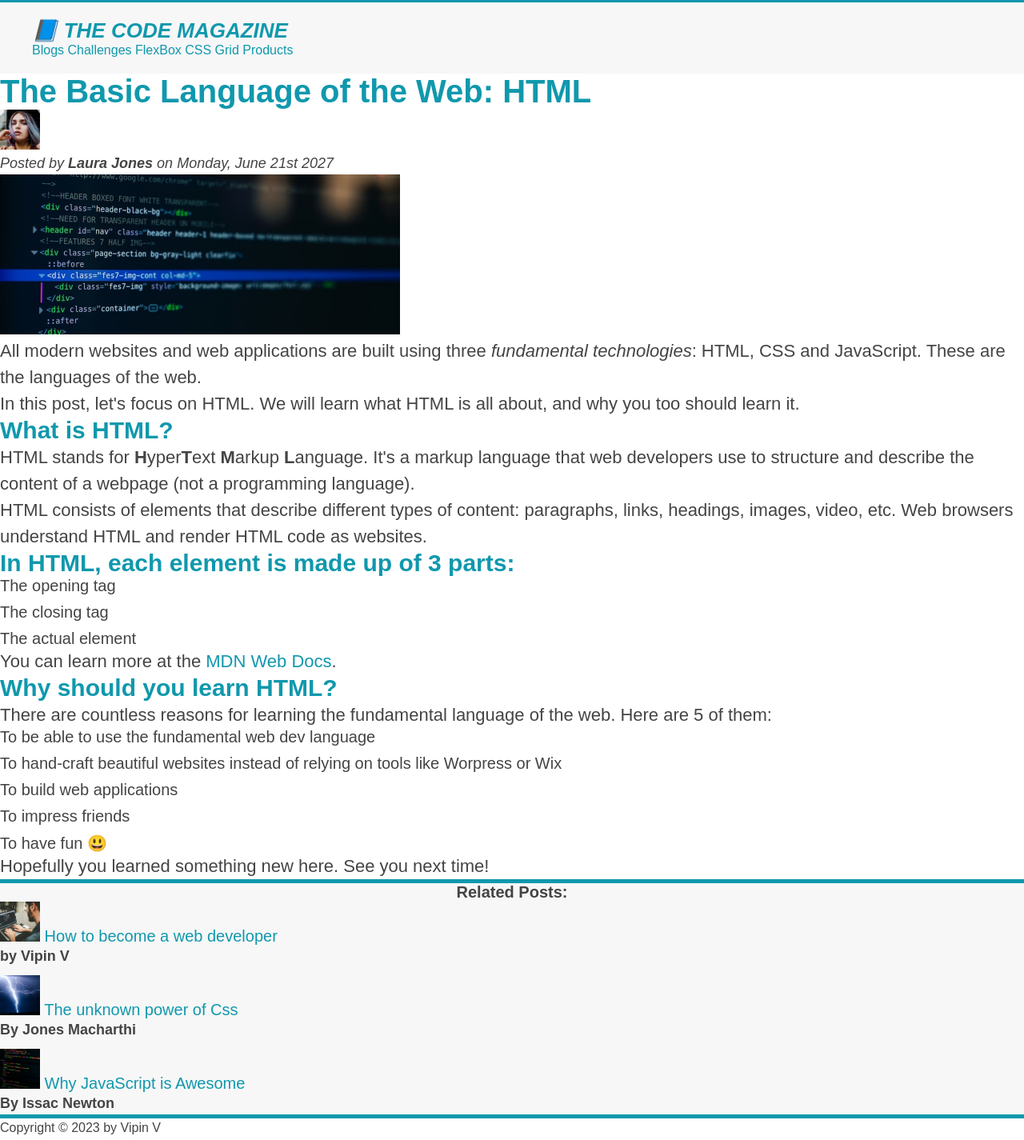
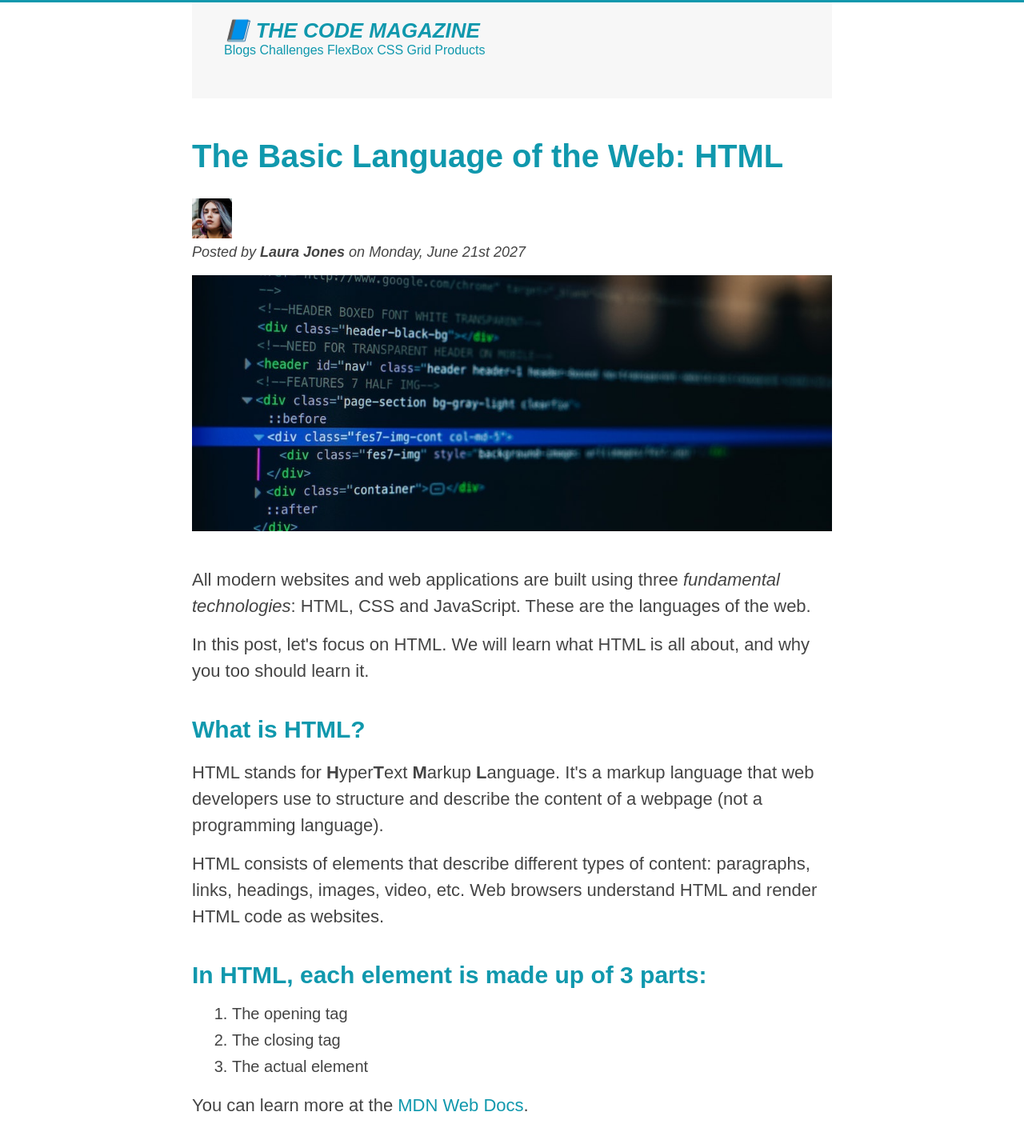
Before and after one commit to Vipin-V/Code-Magazine, a plain HTML site: page index.html in a window 1280 px wide. Shown: the part 7-1432 px from the top of the page at 80% size. Drawn offline with Linux system fonts and the light colour scheme.

Commit message:
whole css updated

```diff
--- a/css/style.css
+++ b/css/style.css
@@ -11,10 +11,23 @@ body {
   border-top: 10px solid #1098ad;
 }
 
+/* Container */
+.container {
+  width: 800px;
+  margin-left: auto;
+  margin-right: auto;
+}
+
 /* Main Header */
 .main-header {
   background-color: #f7f7f7;
   padding: 20px 40px;
+  margin-bottom: 50px;
+  height: 80px;
+}
+
+.post-header {
+  margin-bottom: 40px;
 }
 
 /* Heading Section */
@@ -31,10 +44,13 @@ h1 {
 
 h2 {
   font-size: 40px;
+  margin-bottom: 30px;
 }
 
 h3 {
   font-size: 30px;
+  margin-bottom: 20px;
+  margin-top: 40px;
 }
 
 h4 {
@@ -46,9 +62,17 @@ h4 {
 p {
   font-size: 22px;
   line-height: 1.5;
+  margin-bottom: 15px;
 }
 
 /* List section*/
+
+ul,
+ol {
+  margin-bottom: 20px;
+  margin-left: 50px;
+}
+
 li {
   font-size: 20px;
   margin-bottom: 10px;
@@ -78,10 +102,13 @@ li:last-child {
 }
 
 /* Related Posts */
-aside {
+.related-posts {
   background-color: #f7f7f7;
   border-top: #1098ad solid 5px;
   border-bottom: #1098ad solid 5px;
+  padding: 50px 0;
+  margin-left: 0;
+  margin-right: 50px;
 }
 
 /* Styling HyperLinks */
@@ -103,3 +130,8 @@ a:active {
   background-color: #444;
   font-style: italic;
 }
+
+.post-img {
+  width: 100%;
+  height: auto;
+}
--- a/index.html
+++ b/index.html
@@ -7,6 +7,7 @@
   </head>
 
   <body>
+    <div class="container">
       <header class="main-header">
         <h1>📘 The Code Magazine</h1>
         <nav>
@@ -19,7 +20,7 @@
       </header>
 
       <article>
-      <header>
+        <header class="post-header">
           <h2>The Basic Language of the Web: HTML</h2>
           <img
             src="img/laura-jones.jpg"
@@ -34,6 +35,7 @@
             alt="HTML code on Screen"
             width="500"
             height="200"
+            class="post-img"
           />
         </header>
 
@@ -43,8 +45,8 @@
           the languages of the web.
         </p>
         <p>
-        In this post, let's focus on HTML. We will learn what HTML is all about,
-        and why you too should learn it.
+          In this post, let's focus on HTML. We will learn what HTML is all
+          about, and why you too should learn it.
         </p>
         <h3>What is HTML?</h3>
         <p>
@@ -55,8 +57,8 @@
         </p>
         <p>
           HTML consists of elements that describe different types of content:
-        paragraphs, links, headings, images, video, etc. Web browsers understand
-        HTML and render HTML code as websites.
+          paragraphs, links, headings, images, video, etc. Web browsers
+          understand HTML and render HTML code as websites.
         </p>
         <h3>In HTML, each element is made up of 3 parts:</h3>
         <ol>
@@ -74,8 +76,8 @@
         </p>
         <h3>Why should you learn HTML?</h3>
         <p>
-        There are countless reasons for learning the fundamental language of the
-        web. Here are 5 of them:
+          There are countless reasons for learning the fundamental language of
+          the web. Here are 5 of them:
         </p>
         <ul>
           <li>To be able to use the fundamental web dev language</li>
@@ -90,7 +92,7 @@
         <p>Hopefully you learned something new here. See you next time!</p>
       </article>
 
-    <aside>
+      <aside class="related-posts">
         <h4>Related Posts:</h4>
         <ul class="related">
           <li>
@@ -124,5 +126,6 @@
       <footer>
         <p id="copyright">Copyright &copy; 2023 by Vipin V</p>
       </footer>
+    </div>
   </body>
 </html>
```
Lines whose indentation alone changed are shown as unchanged.
